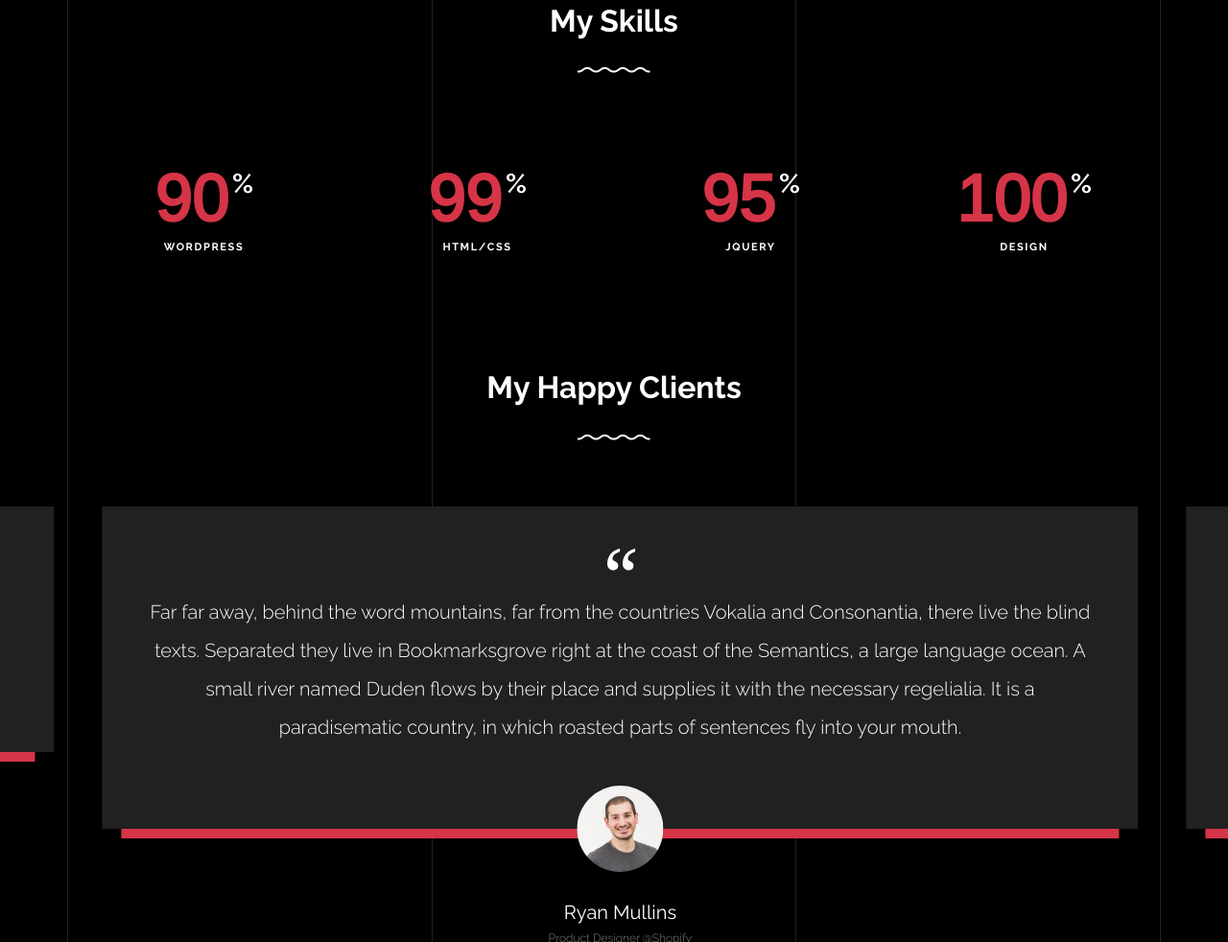
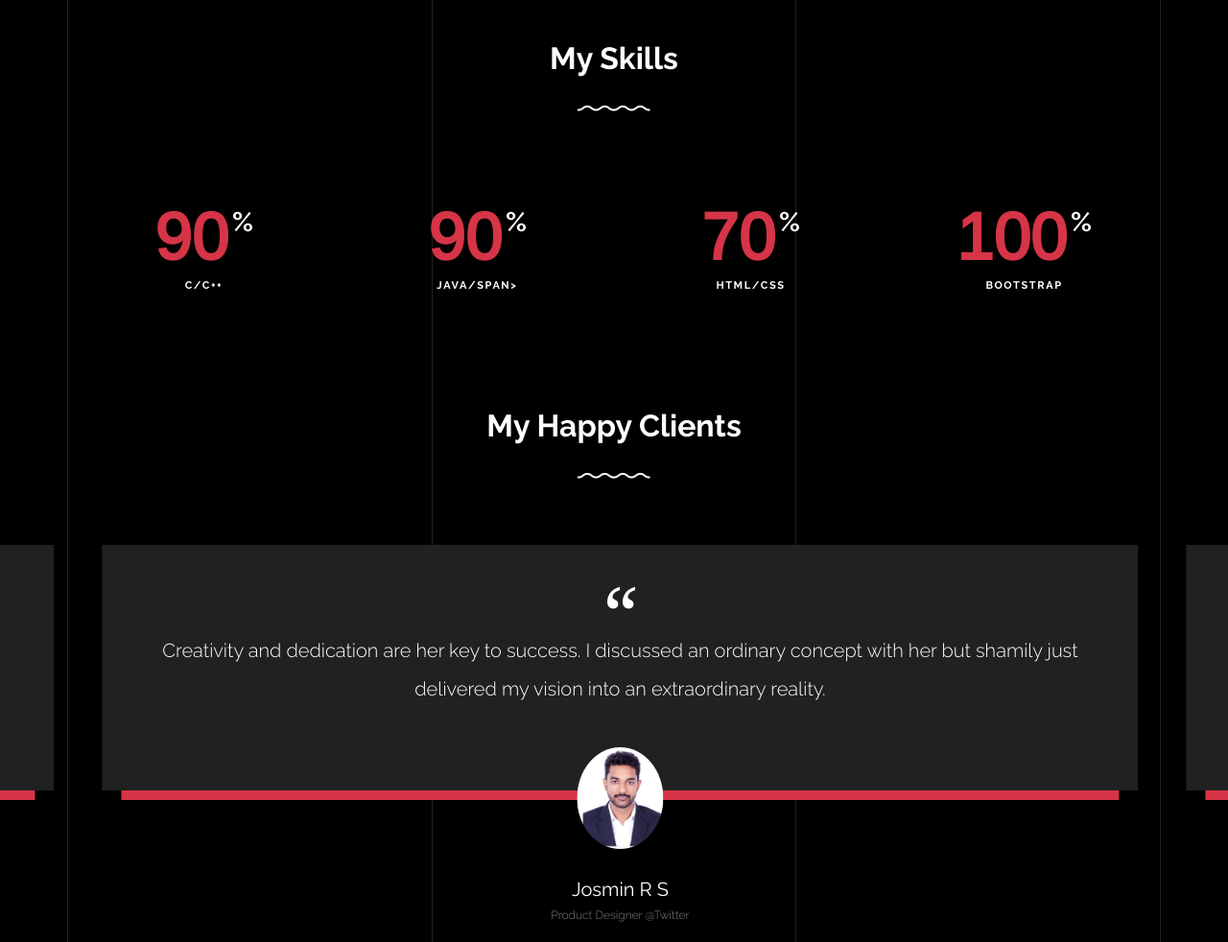
Before and after one commit to shamily1994/unfold-master, a plain HTML site: page index.html in a window 1280 px wide. Shown: the part 4056-5038 px from the top of the page at 96% size. Drawn offline with nearby package versions, Linux system fonts and the light colour scheme; files whose address does not match are found by name.

Commit message:
Update index.html

```diff
--- a/index.html
+++ b/index.html
@@ -319,9 +319,11 @@
               </figure>
             </div>
             <div class="col-lg-4 pr-lg-5">
-              <h3 class="mb-4 heading-h3"><span class="gsap-reveal">We can make it together</span></h3>
-              <p class="lead gsap-reveal">Far far away, behind the word mountains, far from the countries Vokalia and Consonantia, there <a href="#">live the blind</a> texts. </p>
-              <p class="mb-4 gsap-reveal">A small river named Duden flows by their place and supplies it with the necessary regelialia. It is a paradisematic country, in which roasted parts of sentences fly into your mouth.</p>
+              <h3 class="mb-4 heading-h3"><span class="gsap-reveal"></span></h3>
+              <p class="lead gsap-reveal">I am a full stack developer with expertise in the field of frontend stack, backend stack, web designing, and web development.<br> My creations are responsive, intuitive, and functional.<br>
+The home page is the entry point and creates the first impression that matters.<br>I create web designs that are simple, elegant at the surface but involves a lot of complex backend stack which can assure high-level security and integrity for your website.<br>
+Come and join the revolutionized new era of web designing. </p>
+              <p class="mb-4 gsap-reveal">Come And Join The Revolution.</p>
               <p class="gsap-reveal"><a href="#" class="btn btn-outline-pill btn-custom-light">Download my CV</a></p>
             </div>
           </div>
@@ -412,25 +414,25 @@
                   <span class="number number-counter" data-number="90">0</span>
                   <span class="append-text">%</span>
                 </span>
-                <span class="counter-label">WordPress</span>
+                <span class="counter-label">C/C++</span>
               </div>
             </div>
             <div class="col-6 col-sm-6 mb-5 mb-lg-0 col-md-6 col-lg-3" data-aos="fade-up" data-aos-delay="100">
               <div class="counter-v1 text-center">
                 <span class="number-wrap">
-                  <span class="number number-counter" data-number="99">0</span>
+                  <span class="number number-counter" data-number="90">0</span>
                   <span class="append-text">%</span>
                 </span>
-                <span class="counter-label">HTML/CSS</span>
+                <span class="counter-label">Java/span>
               </div>
             </div>
             <div class="col-6 col-sm-6 mb-5 mb-lg-0 col-md-6 col-lg-3" data-aos="fade-up" data-aos-delay="200">
               <div class="counter-v1 text-center">
                 <span class="number-wrap">
-                  <span class="number number-counter" data-number="95">0</span>
+                  <span class="number number-counter" data-number="70">0</span>
                   <span class="append-text">%</span>
                 </span>
-                <span class="counter-label">jQuery</span>
+                <span class="counter-label">Html/CSS</span>
               </div>
             </div>
             <div class="col-6 col-sm-6 mb-5 mb-lg-0 col-md-6 col-lg-3" data-aos="fade-up" data-aos-delay="300">
@@ -439,7 +441,7 @@
                   <span class="number number-counter" data-number="100">0</span>
                   <span class="append-text">%</span>
                 </span>
-                <span class="counter-label">Design</span>
+                <span class="counter-label">Bootstrap</span>
               </div>
             </div>
           </div>
@@ -467,24 +469,40 @@
 
               <div class="testimonial-author-info">
                 <img src="images/mridul.jpg" alt="Image">
-                <h3>Eric Ingram</h3>
+                <h3>Mridul V M</h3>
                 <span class="d-block position">Product Designer @facebook</span>
               </div>
 
             </div>
           </div>
+              <div class="testimonial-v1">
+                 <div class="testimonial-inner-bg">
+                  <span class="quote">&ldquo;</span>
+                    <blockquote>
+                      Creativity and dedication are her key to success. I discussed an ordinary concept with her but shamily just delivered my vision into an extraordinary reality.
+
+                     </blockquote>
+                   </div>
+
+              <div class="testimonial-author-info">
+                <img src="images/josmin.PNG" alt="Image">
+                <h3>Josmin R S</h3>
+                <span class="d-block position">Product Designer @Twitter</span>
+              </div>
+
+            </div>
           <div>
             <div class="testimonial-v1">
               <div class="testimonial-inner-bg">
                 <span class="quote">&ldquo;</span>
                 <blockquote>
-                  Far far away, behind the word mountains, far from the countries Vokalia and Consonantia, there live the blind texts. Separated they live in Bookmarksgrove right at the coast of the Semantics, a large language ocean. A small river named Duden flows by their place and supplies it with the necessary regelialia. It is a paradisematic country, in which roasted parts of sentences fly into your mouth.
+                  It’s a pleasure to work with Shamily. She can deliver sophisticated web design and created a platform that meets our requirements.
                 </blockquote>
               </div>
 
               <div class="testimonial-author-info">
-                <img src="images/person_man_2.jpg" alt="Image">
-                <h3>Ryan Mullins</h3>
+                <img src="images/shuhaib.jpg" alt="Image">
+                <h3>Shuhaib</h3>
                 <span class="d-block position">Product Designer @Shopify</span>
               </div>
 
@@ -495,13 +513,13 @@
               <div class="testimonial-inner-bg">
                 <span class="quote">&ldquo;</span>
                 <blockquote>
-                  Far far away, behind the word mountains, far from the countries Vokalia and Consonantia, there live the blind texts. Separated they live in Bookmarksgrove right at the coast of the Semantics, a large language ocean. A small river named Duden flows by their place and supplies it with the necessary regelialia. It is a paradisematic country, in which roasted parts of sentences fly into your mouth.
-                </blockquote>
+                  Shamily is experienced and versatile. She can handle any development whether it’s frontend or backend, such a delightful experience to work with her.
+                 </blockquote>
               </div>
 
               <div class="testimonial-author-info">
-                <img src="images/person_woman_1.jpg" alt="Image">
-                <h3>Erica Miller</h3>
+                <img src="images/fayazjpg" alt="Image">
+                <h3>Muhammed Fayaz</h3>
                 <span class="d-block position">Product Designer @Twitter</span>
               </div>
 
```
